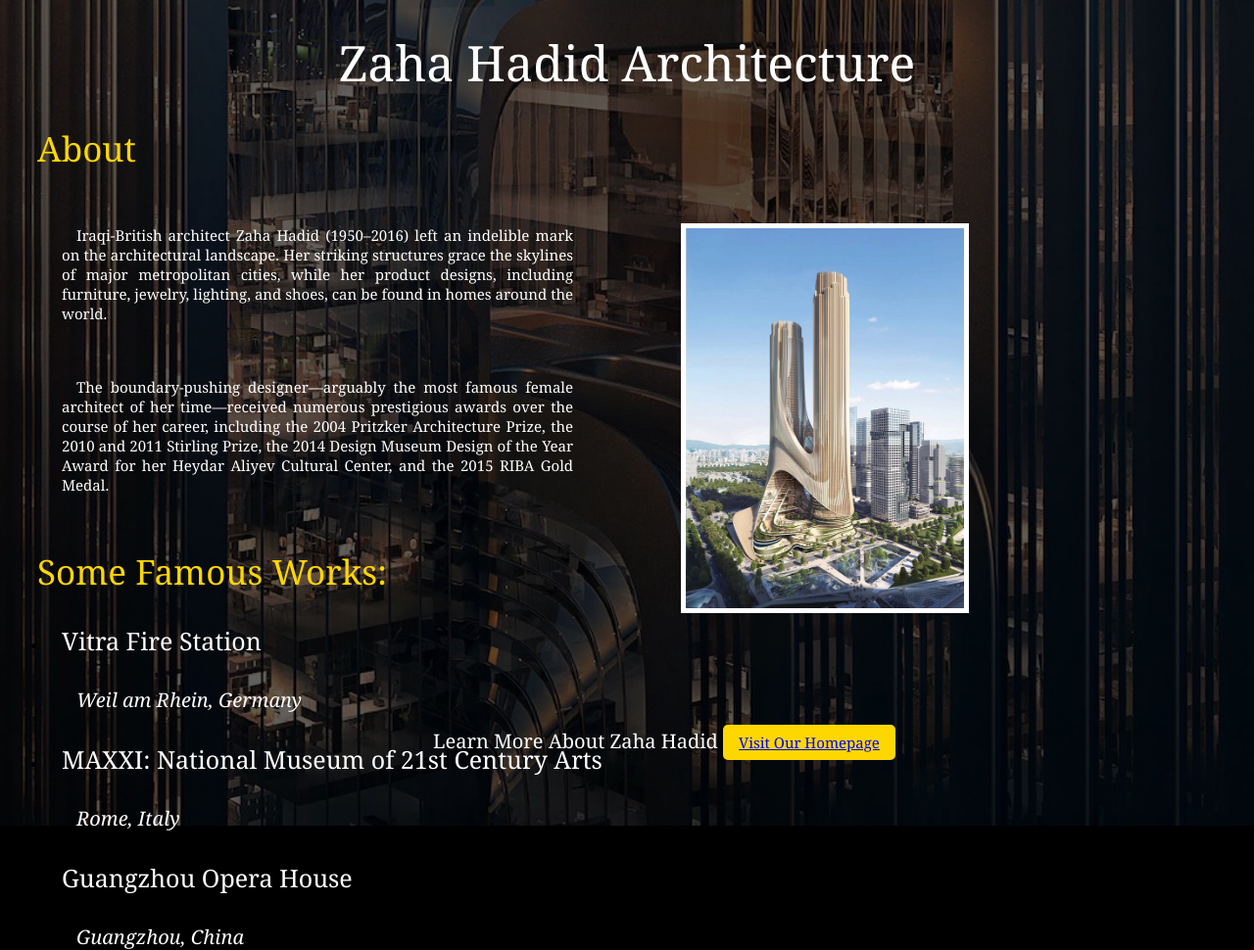
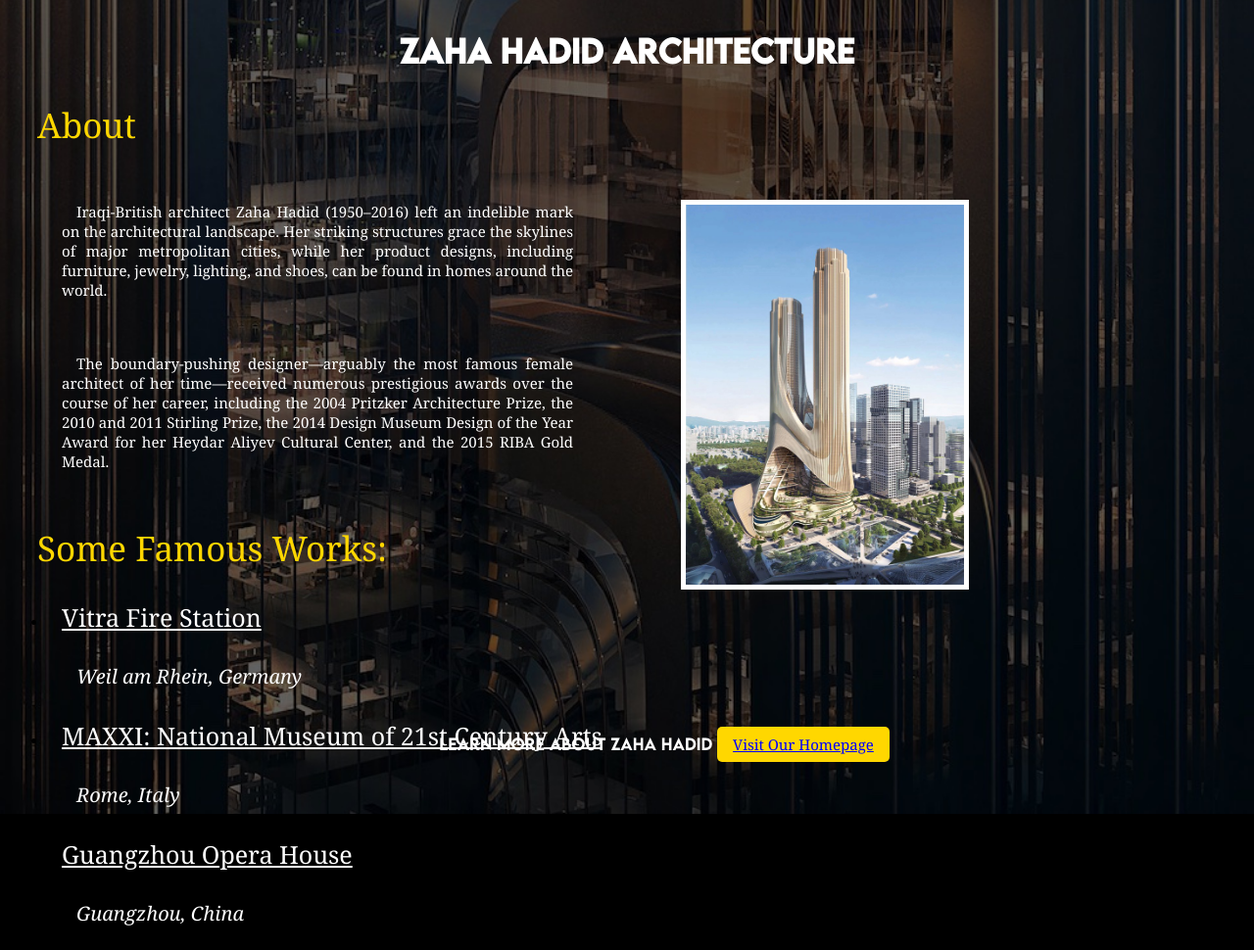
Before and after one commit to wgransone/Assignment-4, a plain HTML site: page index.html in a window 1280 px wide. Shown: the top 970 px of the page at 98% size. After the commit the page ends 946 px from the top, so only its background shows below. Drawn offline with Linux system fonts and the light colour scheme.

Commit message:
added lemonmilk font

```diff
--- a/css/style.css
+++ b/css/style.css
@@ -1,3 +1,8 @@
+@font-face {
+  font-family: 'lemonmilk';
+  src: url('../fonts/lemonmilk.otf') format('truetype');
+}
+
 body{
   background-image: url('../images/bg.png');
   background-position: center;
@@ -8,11 +13,12 @@ body{
 }
 
 p { font: 15px Georgia, Serif; margin: 55px; color: white; text-indent: 15px; max-width: 575px; text-align: justify;}
-h1 { font: 50px Georgia, Sans-Serif;margin: 30px;color: white; text-align: center;}
+h1 { font: 50px; margin: 30px;color: white; text-align: center;
+font-family: 'lemonmilk';}
 h2 { font: 35px Georgia, Serif; margin: 30px; color: #FFD700}
-h3 { font: 25px Georgia, Serif; margin: 15px; color: white}
+h3 { font: 25px Georgia, Serif; margin: 15px; color: white;
+text-decoration: underline;}
 h4 { font: 20px Georgia, Serif; margin: 30px; color: white}
-
 
 em {
     font-style: italic;
@@ -30,7 +36,8 @@ img { max-width: 45%; margin-top: 0; margin-left: 55px;
 }
 
 .footer {
-font: 20px Georgia, Serif; margin: 30px; color: white;
+font: 20px; margin: 30px; color: white;
+font-family: 'lemonmilk';
 position: absolute;
 bottom: 0;
    width: 100%;
```
Also changed, not shown: fonts/lemonmilk.otf (added).
